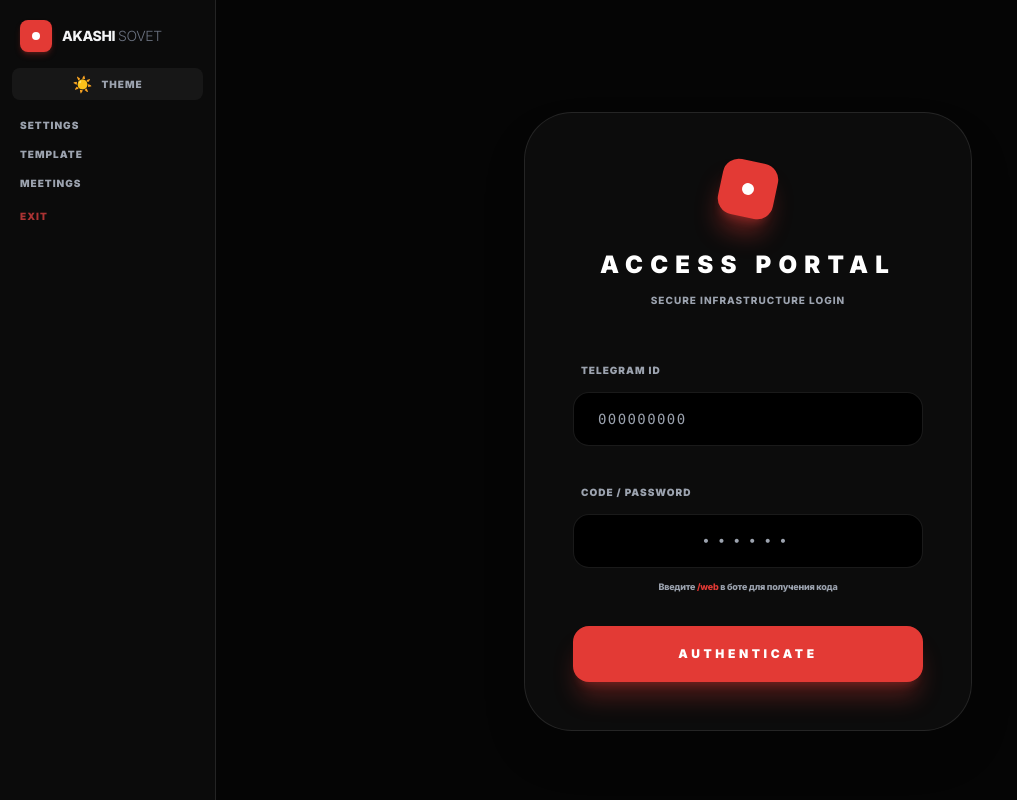
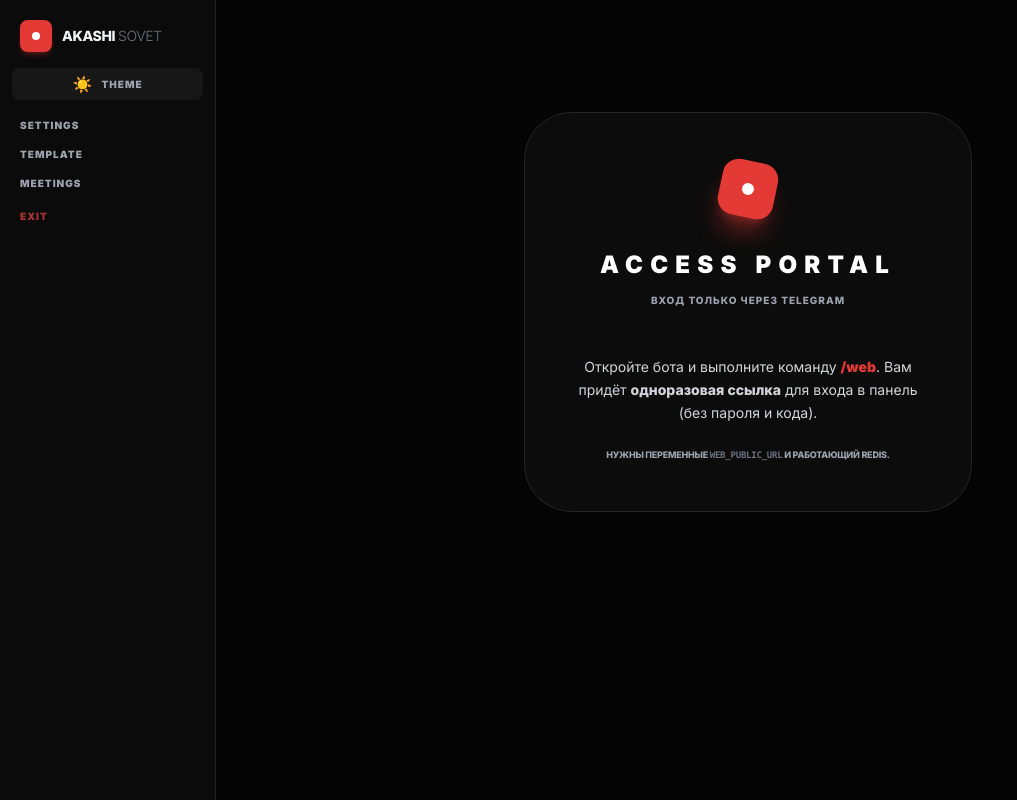
Before and after one commit to nurikw3/AkashiSovet, a FastAPI app: page /login in a window 1280 px wide. Shown: the whole page, without its empty margins (0-1017 px from the left). Run offline with FastAPI, Linux system fonts and the light colour scheme; parts of the project's set-up code (start-up, migrations or seed data) failed here and were passed over; some libraries are stand-ins or nearby versions.

Commit message:
feat(phase4): вход в панель по одноразовой ссылке из бота /web
- Redis: auth_token:*, TTL, getdel (single-use)
- GET /auth?token= — сессия admin_session, проверка SUPERUSER_IDS
- Удалены POST /login, пароль в настройках, OTP-логика веб-входа
- WEB_PUBLIC_URL, тайминги в config; env.example и docker-compose

Co-authored-by: Cursor <cursoragent@cursor.com>

```diff
--- a/bot/config.py
+++ b/bot/config.py
@@ -13,6 +13,11 @@ class Settings(BaseSettings):
     DATABASE_URL: str = ""
 
     REDIS_URL: str = "redis://localhost:6379/0"
+
+    # Веб-панель: базовый URL без завершающего «/» (для ссылок из бота /web)
+    WEB_PUBLIC_URL: str = ""
+    WEB_AUTH_TOKEN_TTL_SECONDS: int = 300
+    ADMIN_SESSION_MAX_AGE_SECONDS: int = 60 * 60 * 8
 
     S3_ENDPOINT_URL: str = ""
     S3_ACCESS_KEY: str = ""
--- a/docker-compose.yaml
+++ b/docker-compose.yaml
@@ -23,6 +23,8 @@ services:
       S3_BUCKET_ATTACHMENTS: ${S3_BUCKET_ATTACHMENTS:-attachments}
       S3_BUCKET_PDF: ${S3_BUCKET_PDF:-pdf-documents}
       S3_BUCKET_SIGNATURES: ${S3_BUCKET_SIGNATURES:-signatures}
+      # Публичный URL панели для одноразовых ссылок из бота (/web); с хоста: http://localhost:8000
+      WEB_PUBLIC_URL: ${WEB_PUBLIC_URL:-http://localhost:8000}
     depends_on:
       postgres:
         condition: service_healthy
@@ -46,6 +48,7 @@ services:
       S3_BUCKET_ATTACHMENTS: ${S3_BUCKET_ATTACHMENTS:-attachments}
       S3_BUCKET_PDF: ${S3_BUCKET_PDF:-pdf-documents}
       S3_BUCKET_SIGNATURES: ${S3_BUCKET_SIGNATURES:-signatures}
+      WEB_PUBLIC_URL: ${WEB_PUBLIC_URL:-http://localhost:8000}
     volumes:
       - data:/app/data
     depends_on:
--- a/stdlib/services/__init__.py
+++ b/stdlib/services/__init__.py
@@ -4,10 +4,12 @@ from stdlib.services import application_service
 from stdlib.services import file_service
 from stdlib.services import meeting_service
 from stdlib.services import notification_service
+from stdlib.services import web_auth_service
 
 __all__ = [
     "application_service",
     "file_service",
     "meeting_service",
     "notification_service",
+    "web_auth_service",
 ]
--- /dev/null
+++ b/stdlib/services/web_auth_service.py
@@ -0,0 +1,54 @@
+"""Одноразовые ссылки для входа суперпользователя в веб-панель (Redis)."""
+
+from __future__ import annotations
+
+import secrets
+
+from bot.config import config
+from bot.logger import logger
+from stdlib.redis_client import redis_client
+
+_AUTH_PREFIX = "auth_token:"
+
+
+def _token_key(token: str) -> str:
+    return f"{_AUTH_PREFIX}{token}"
+
+
+async def mint_login_token(user_id: int) -> str | None:
+    """Создаёт одноразовый токен, TTL из конфига. Возвращает None, если Redis недоступен."""
+    r = redis_client
+    if r is None:
+        logger.warning("web auth: Redis unavailable, cannot mint token")
+        return None
+    raw = secrets.token_urlsafe(32)
+    ttl = max(60, int(config.WEB_AUTH_TOKEN_TTL_SECONDS))
+    ok = await r.set(_token_key(raw), str(user_id), ex=ttl)
+    if not ok:
+        return None
+    return raw
+
+
+async def consume_login_token(token: str | None) -> int | None:
+    """Забирает и удаляет токен (single-use). Возвращает user_id или None."""
+    if not token or not str(token).strip():
+        return None
+    raw = str(token).strip()
+    if len(raw) > 512:
+        return None
+    r = redis_client
+    if r is None:
+        return None
+    key = _token_key(raw)
+    try:
+        uid_s = await r.getdel(key)
+    except Exception:
+        uid_s = await r.get(key)
+        if uid_s:
+            await r.delete(key)
+    if not uid_s:
+        return None
+    try:
+        return int(uid_s)
+    except (TypeError, ValueError):
+        return None
--- a/web/main.py
+++ b/web/main.py
@@ -3,7 +3,7 @@ from contextlib import asynccontextmanager
 from pathlib import Path
 from types import SimpleNamespace
 
-from fastapi import FastAPI, Request, Form, Depends, HTTPException, Response
+from fastapi import FastAPI, Request, Form, Depends, HTTPException, Response, Query
 from fastapi.staticfiles import StaticFiles
 from pydantic import ValidationError
 from fastapi.templating import Jinja2Templates
@@ -13,26 +13,19 @@ from aiogram import Bot
 from io import BytesIO
 from urllib.parse import quote, urlencode
 from bot.logger import logger
-from passlib.context import CryptContext
-
 import stdlib.db as db
 import stdlib.keyboards as kb
 from stdlib.pdf import get_app_pdf_buffer, generate_pdf_filename
 from bot.config import config
-import bcrypt
-
 from stdlib import resources
 from stdlib.models import Application
-from stdlib.services import application_service, file_service, meeting_service
+from stdlib.services import application_service, file_service, meeting_service, web_auth_service
 from stdlib.services.notification_service import (
     notify_user_application_approved,
     notify_user_application_rework,
 )
 from stdlib.template import ApplicationTemplate, get_template, persist_template
 from aiogram.types import BufferedInputFile
-
-pwd_context = CryptContext(schemes=["bcrypt"], deprecated="auto")
-
 
 def _template_validation_message(e: ValidationError) -> str:
     parts: list[str] = []
@@ -81,14 +74,6 @@ async def get_admin(request: Request):
     return int(admin_id)
 
 
-async def _get_hashed_password(user_id: int) -> str | None:
-    async with db._pool_conn() as conn:
-        row = await conn.fetchrow(
-            "SELECT hashed_password FROM users WHERE user_id = $1", user_id
-        )
-    return row["hashed_password"] if row else None
-
-
 @app.exception_handler(401)
 async def auth_handler(request, exc):
     return RedirectResponse(url="/login")
@@ -102,54 +87,40 @@ async def login_page(request: Request):
     admin_id = request.cookies.get("admin_session")
     if admin_id and int(admin_id) in config.SUPERUSER_IDS:
         return RedirectResponse(url="/", status_code=302)
+    err = request.query_params.get("error")
     return templates.TemplateResponse(
-        request=request, name="login.html", context={"error": None}
+        request=request, name="login.html", context={"error": err}
     )
 
 
-@app.post("/login", response_class=HTMLResponse)
-async def login(
-    request: Request,
-    tg_id: int = Form(...),
-    code: str = Form(...),
+@app.get("/auth")
+async def auth_by_token(
+    token: str | None = Query(None),
 ):
-    if tg_id not in config.SUPERUSER_IDS:
-        return templates.TemplateResponse(
-            request=request,
-            name="login.html",
-            context={"error": "Пользователь не найден"},
+    """Одноразовый вход по ссылке из бота (/web)."""
+    if not token:
+        return RedirectResponse(
+            url="/login?error=" + quote("Ссылка без токена"),
+            status_code=302,
         )
-
-    hashed = await _get_hashed_password(tg_id)
-
-    if hashed:
-        if not bcrypt.checkpw(code.encode(), hashed.encode()):
-            otp_ok = await db.verify_web_login_code(user_id=tg_id, input_code=code)
-            if not otp_ok:
-                return templates.TemplateResponse(
-                    request=request,
-                    name="login.html",
-                    context={"error": "Неверный пароль или код"},
-                )
-    else:
-        otp_ok = await db.verify_web_login_code(user_id=tg_id, input_code=code)
-        if not otp_ok:
-            return templates.TemplateResponse(
-                request=request,
-                name="login.html",
-                context={"error": "Неверный код. Получите новый через /web в боте"},
-            )
-
-    response = RedirectResponse(
-        url="/settings" if not hashed else "/",
-        status_code=302,
-    )
+    user_id = await web_auth_service.consume_login_token(token)
+    if user_id is None:
+        return RedirectResponse(
+            url="/login?error=" + quote("Ссылка недействительна или истекла"),
+            status_code=302,
+        )
+    if user_id not in config.SUPERUSER_IDS:
+        return RedirectResponse(
+            url="/login?error=" + quote("Доступ запрещён"),
+            status_code=302,
+        )
+    response = RedirectResponse(url="/", status_code=302)
     response.set_cookie(
         key="admin_session",
-        value=str(tg_id),
+        value=str(user_id),
         httponly=True,
         samesite="lax",
-        max_age=60 * 60 * 8,
+        max_age=config.ADMIN_SESSION_MAX_AGE_SECONDS,
     )
     return response
 
@@ -166,35 +137,10 @@ async def logout():
 
 @app.get("/settings", response_class=HTMLResponse)
 async def settings_page(request: Request, admin_id=Depends(get_admin)):
-    hashed = await _get_hashed_password(admin_id)
     return templates.TemplateResponse(
         request=request,
         name="settings.html",
-        context={
-            "has_password": bool(hashed),
-            "success": request.query_params.get("success"),
-            "error": None,
-        },
-    )
-
-
-@app.post("/settings/password", response_class=HTMLResponse)
-async def set_password(
-    request: Request,
-    password: str = Form(...),
-    admin_id=Depends(get_admin),
-):
-    if len(password) < 8:
-        return HTMLResponse(
-            '<p class="text-akashi-red text-[10px] font-black text-center uppercase tracking-widest">'
-            "⚠ Минимум 8 символов</p>"
-        )
-
-    await db.update_user_password(admin_id, password)
-    logger.info(f"Password updated for admin {admin_id}")
-    return HTMLResponse(
-        '<p class="text-green-500 text-[10px] font-black text-center uppercase tracking-widest">'
-        "✓ Password saved — use it on next login</p>"
+        context={"success": request.query_params.get("success")},
     )
 
 
--- a/web/templates/login.html
+++ b/web/templates/login.html
@@ -8,7 +8,7 @@
             <div class="w-3 h-3 bg-white rounded-full"></div>
         </div>
         <h2 class="text-2xl font-black uppercase tracking-[0.3em] dark:text-white">Access Portal</h2>
-        <p class="text-[10px] text-gray-400 uppercase tracking-widest mt-3 font-bold">Secure Infrastructure Login</p>
+        <p class="text-[10px] text-gray-400 uppercase tracking-widest mt-3 font-bold text-center">Вход только через Telegram</p>
     </div>
 
     {% if error %}
@@ -17,25 +17,14 @@
     </div>
     {% endif %}
 
-    <form action="/login" method="post" class="flex flex-col gap-8">
-        <div class="space-y-3">
-            <label class="text-[10px] text-gray-400 uppercase font-black tracking-widest ml-2">Telegram ID</label>
-            <input type="text" name="tg_id" inputmode="numeric" pattern="[0-9]*" placeholder="000000000" required
-                class="w-full bg-gray-50 dark:bg-black border border-gray-200 dark:border-white/10 rounded-2xl px-6 py-4 text-sm focus:ring-4 ring-akashi-red/10 outline-none transition-all dark:text-white font-mono tracking-widest">
-        </div>
-
-        <div class="space-y-3">
-            <label class="text-[10px] text-gray-400 uppercase font-black tracking-widest ml-2">Code / Password</label>
-            <input type="password" name="code" placeholder="••••••" required
-                class="w-full bg-gray-50 dark:bg-black border border-gray-200 dark:border-white/10 rounded-2xl px-6 py-4 text-sm focus:ring-4 ring-akashi-red/10 outline-none transition-all dark:text-white font-mono tracking-[0.5em] text-center">
-            <p class="text-[9px] text-gray-400 text-center font-bold mt-4 tracking-tight">Введите <span
-                    class="text-akashi-red">/web</span> в боте для получения кода</p>
-        </div>
-
-        <button type="submit"
-            class="bg-akashi-red hover:bg-red-600 text-white font-black py-5 rounded-2xl uppercase tracking-[0.3em] transition-all text-xs shadow-xl shadow-akashi-red/30 active:scale-95">
-            Authenticate
-        </button>
-    </form>
+    <div class="space-y-6 text-center">
+        <p class="text-sm text-gray-600 dark:text-gray-300 leading-relaxed">
+            Откройте бота и выполните команду <span class="text-akashi-red font-black">/web</span>.
+            Вам придёт <b>одноразовая ссылка</b> для входа в панель (без пароля и кода).
+        </p>
+        <p class="text-[9px] text-gray-400 font-bold uppercase tracking-tight">
+            Нужны переменные <code class="font-mono text-gray-500">WEB_PUBLIC_URL</code> и работающий Redis.
+        </p>
+    </div>
 </div>
 {% endblock %}
```
Also changed, not shown: stdlib/handlers/superuser/cmds.py (+30 -7 lines), web/templates/settings.html (+12 -18 lines), 1 other file.
